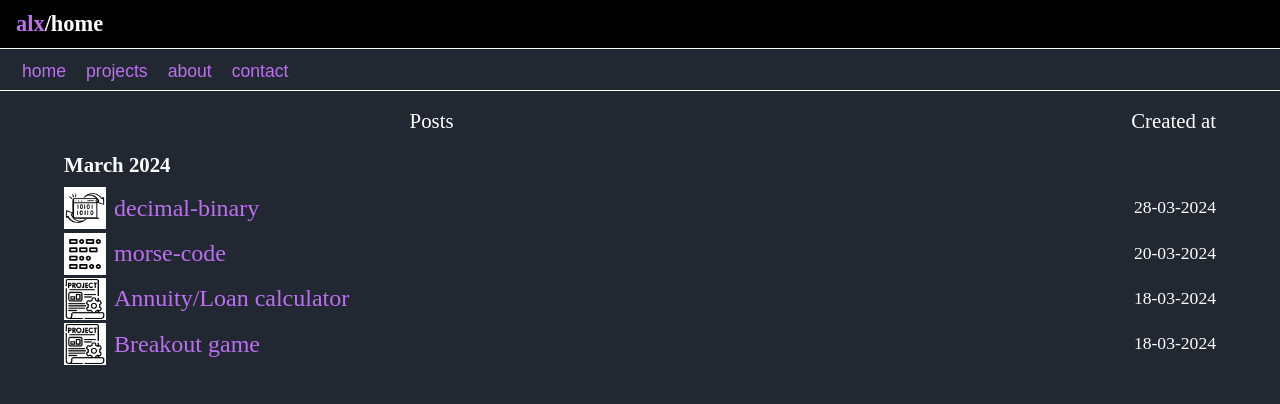
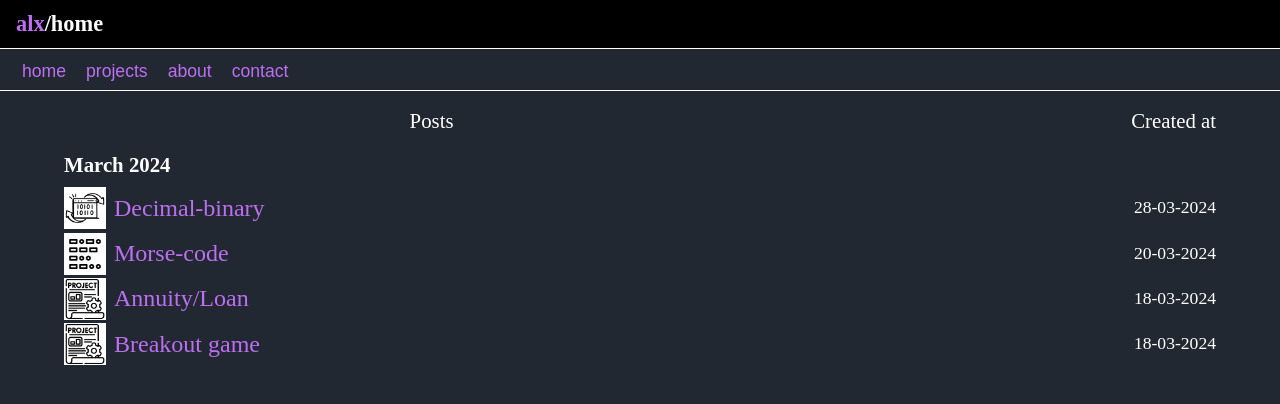
Before and after one commit to AlexCtg5/Personal-Website, a React (Create React App) app: page /home in a window 1280 px wide. Shown: the top 404 px of the page. Built offline with nearby package versions, Linux system fonts and the light colour scheme.

Commit message:
home page changes

```diff
--- a/src/Pages/Home.js
+++ b/src/Pages/Home.js
@@ -12,20 +12,20 @@ export default function Home() {
           </div>
           <h3>March 2024</h3>
           <Post
-            title={"decimal-binary"}
+            title={"Decimal-binary"}
             href={"/home/decimal-binary"}
             date={"28-03-2024"}
             img={"/images/binary.png"}
           />
           <Post
             img={"./images/morsecode.png"}
-            title={"morse-code"}
+            title={"Morse-code"}
             date={"20-03-2024"}
             href={"/home/morse-code"}
           />
           <Post
             img={"./images/project.png"}
-            title={"Annuity/Loan calculator"}
+            title={"Annuity/Loan"}
             date={"18-03-2024"}
             href={"/projects/loan-calculator"}
           />
```
